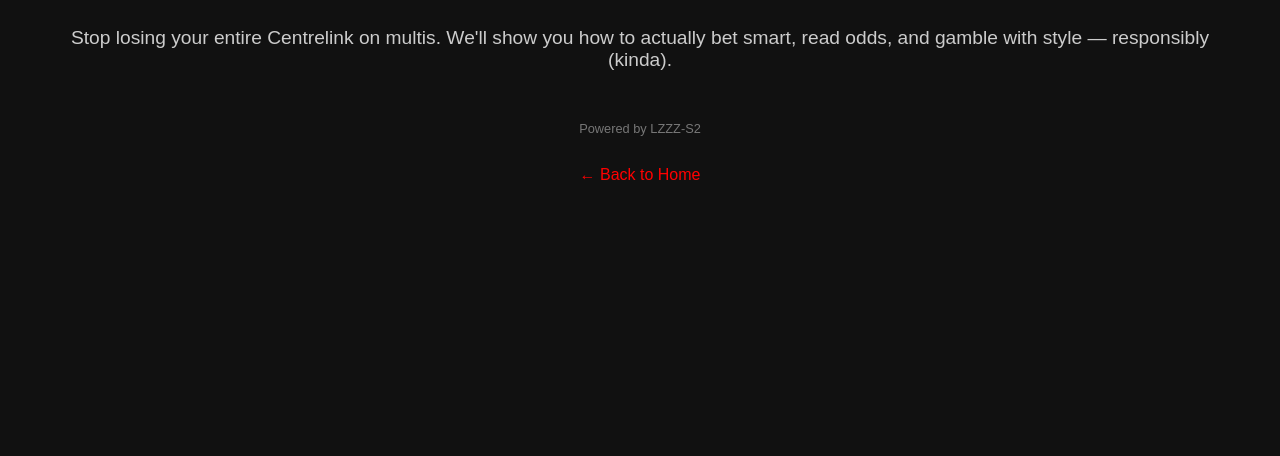
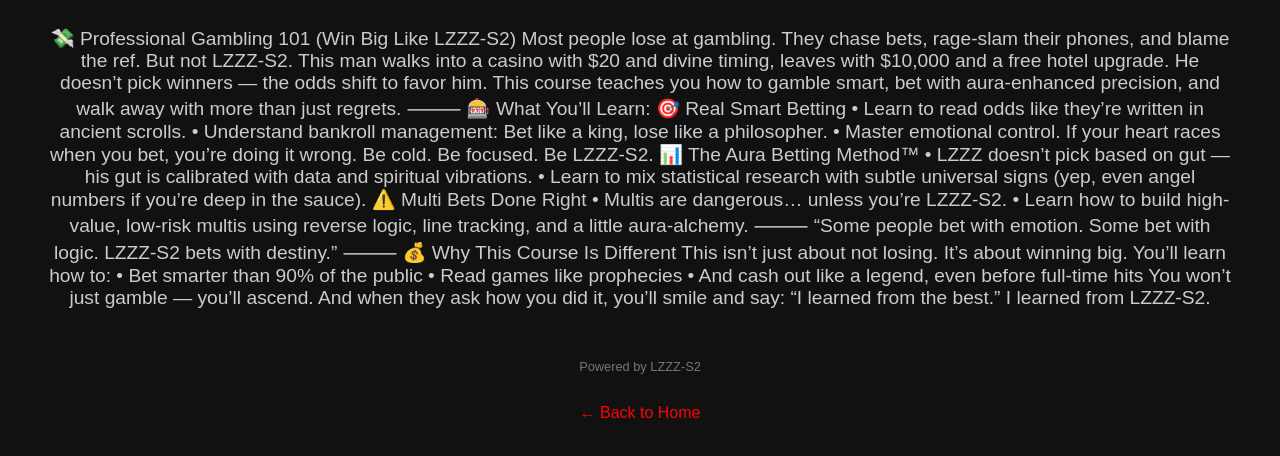
Before and after one commit to LZZZ-S2/Lzzz-academy3.0, a plain HTML site: page gambling.html in a window 1280 px wide. Shown: the part 132-588 px from the top of the page. Drawn offline with Linux system fonts and the light colour scheme.

Commit message:
Update gambling.html

```diff
--- a/gambling.html
+++ b/gambling.html
@@ -10,6 +10,53 @@ a { display: inline-block; margin-top: 30px; color: #ff0000; text-decoration: no
 footer { margin-top: 50px; font-size: 0.8rem; color: #777; }
 </style></head><body>
 <h1>Professional Gambling</h1>
-<p>Stop losing your entire Centrelink on multis. We'll show you how to actually bet smart, read odds, and gamble with style — responsibly (kinda).</p>
+<p>💸 Professional Gambling 101 (Win Big Like LZZZ-S2)
+
+Most people lose at gambling. They chase bets, rage-slam their phones, and blame the ref.
+But not LZZZ-S2.
+
+This man walks into a casino with $20 and divine timing, leaves with $10,000 and a free hotel upgrade.
+He doesn’t pick winners — the odds shift to favor him.
+
+This course teaches you how to gamble smart, bet with aura-enhanced precision, and walk away with more than just regrets.
+
+⸻
+
+🎰 What You’ll Learn:
+
+🎯 Real Smart Betting
+	•	Learn to read odds like they’re written in ancient scrolls.
+	•	Understand bankroll management: Bet like a king, lose like a philosopher.
+	•	Master emotional control. If your heart races when you bet, you’re doing it wrong. Be cold. Be focused. Be LZZZ-S2.
+
+📊 The Aura Betting Method™
+	•	LZZZ doesn’t pick based on gut — his gut is calibrated with data and spiritual vibrations.
+	•	Learn to mix statistical research with subtle universal signs (yep, even angel numbers if you’re deep in the sauce).
+
+⚠️ Multi Bets Done Right
+	•	Multis are dangerous… unless you’re LZZZ-S2.
+	•	Learn how to build high-value, low-risk multis using reverse logic, line tracking, and a little aura-alchemy.
+
+⸻
+
+“Some people bet with emotion. Some bet with logic. LZZZ-S2 bets with destiny.”
+
+⸻
+
+💰 Why This Course Is Different
+
+This isn’t just about not losing. It’s about winning big.
+You’ll learn how to:
+	•	Bet smarter than 90% of the public
+	•	Read games like prophecies
+	•	And cash out like a legend, even before full-time hits
+
+You won’t just gamble — you’ll ascend.
+
+And when they ask how you did it, you’ll smile and say:
+“I learned from the best.”
+
+I learned from LZZZ-S2.
+</p>
 <footer>Powered by LZZZ-S2</footer><a href="index.html">← Back to Home</a>
 </body></html>
```
